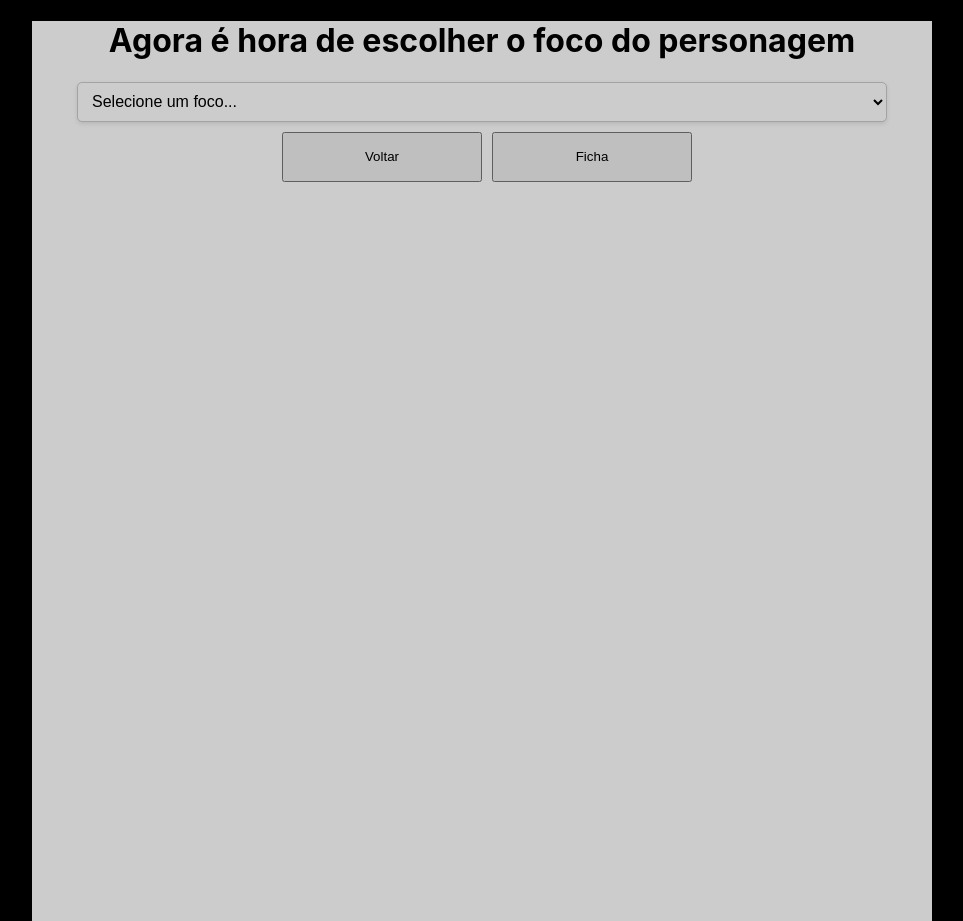
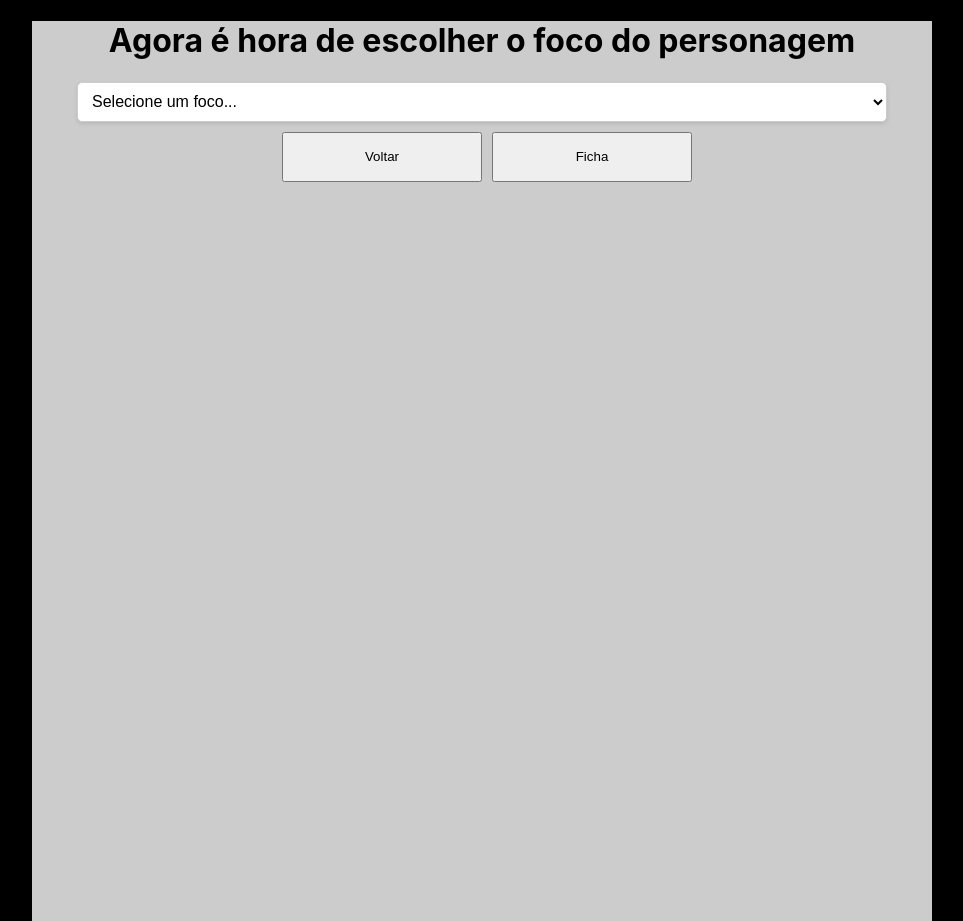
Before and after one commit to AlexandreRodriguesStrapasson/cypher_sheet, a React (Create React App) app in the folder app/: page /ThirdStep in a window 1280 px wide. Shown: the whole page, without its empty margins (158-1121 px from the left). Built offline with nearby package versions, Linux system fonts and the light colour scheme.

Commit message:
style: change de background color

```diff
--- a/app/src/style/firstStep.module.css
+++ b/app/src/style/firstStep.module.css
@@ -4,7 +4,7 @@
     margin-left: auto;
     margin-right: auto;
     background-color: white;
-    opacity: 80%;
+    background-color: rgba(255, 255, 255, 0.8);
 }
 
 h1{
--- a/app/src/style/thirdStep.module.css
+++ b/app/src/style/thirdStep.module.css
@@ -4,7 +4,7 @@
     margin-left: auto;
     margin-right: auto;
     background-color: white;
-    opacity: 80%;
+    background-color: rgba(255, 255, 255, 0.8);
 
     text-align: center;
 }
```
